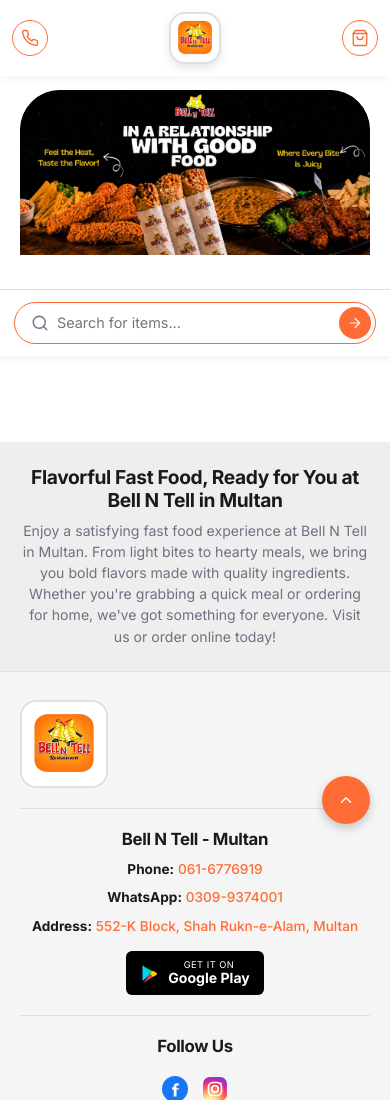
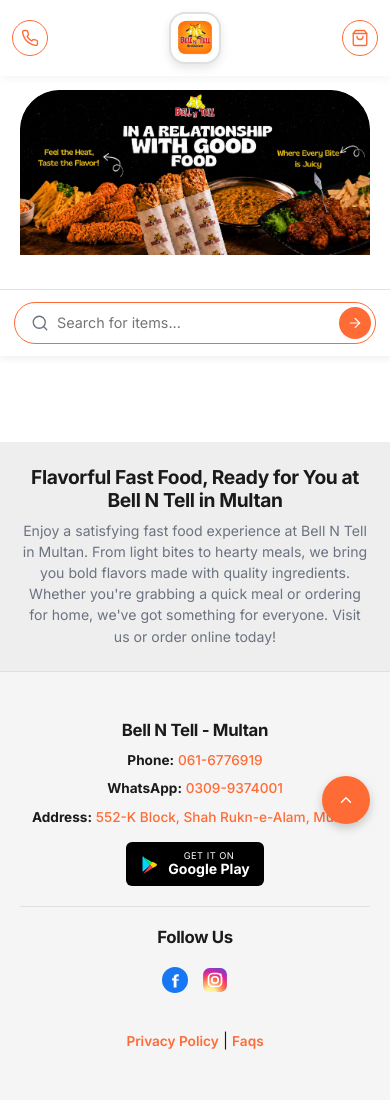
Before and after one commit to AdeebTechLab/Food-QR-Code-Menu-Admin-Panel-Website, a website: page index.html in a window 390 px wide. Shown: the top 1100 px of the page. Drawn offline with Linux system fonts and the light colour scheme; no server answers.

Commit message:
Update style.css

```diff
--- a/style.css
+++ b/style.css
@@ -264,7 +264,7 @@
     .footer-grid { flex-direction: column; text-align: center; align-items: center; padding: 28px 20px; gap: 0; }
     .footer-col { width: 100%; max-width: 360px; padding: 20px 0; }
     .footer-col:not(:last-child) { border-bottom: 1px solid var(--border-grey); }
-    .footer-col.logo-col { padding-top: 0; }
+    .footer-col.logo-col { display: none; }
     .app-badges { justify-content: center; }
     .social-icons { justify-content: center; }
     .product-grid { grid-template-columns: 1fr; }
```
